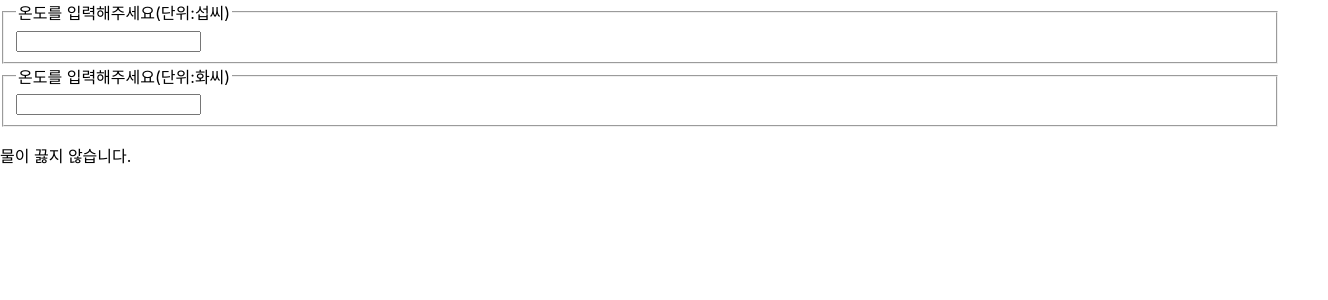
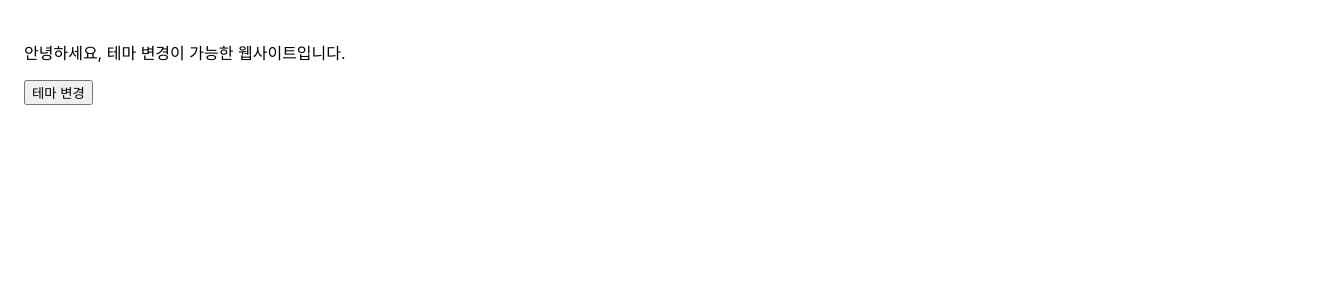
Before and after one commit to sylee990205/react_practice, a React (Create React App) app: page / in a window 1280 px wide. Shown: the top 300 px of the page, 1328 px wide, since content can reach past the window. Built offline with nearby package versions, Linux system fonts and the light colour scheme.

Commit message:
Chapter14: Context를 사용하여 테마 변경 기능 만들기

```diff
--- /dev/null
+++ b/src/chapter_14/DarkOrLight.jsx
@@ -0,0 +1,23 @@
+import React, {useCallback, useState} from 'react';
+import ThemeContext from "./ThemeContext";
+import MainContent from "./MainContent";
+
+function DarkOrLight(props) {
+    const [theme, setTheme] = useState("light");
+
+    const toggleTheme = useCallback(() => {
+        if (theme === "light") {
+            setTheme("dark");
+        } else if (theme === "dark") {
+            setTheme("light");
+        }
+    }, [theme]);
+
+    return (
+        <ThemeContext.Provider value={{theme, toggleTheme}}>
+            <MainContent />
+        </ThemeContext.Provider>
+    )
+}
+
+export default DarkOrLight;
--- /dev/null
+++ b/src/chapter_14/MainContent.jsx
@@ -0,0 +1,22 @@
+import React, {useContext} from 'react';
+import ThemeContext from "./ThemeContext";
+
+function MainContent(props) {
+    const {theme, toggleTheme} = useContext(ThemeContext);
+
+    return (
+        <div style={{
+            width: "100vw",
+            height: "100vh",
+            padding: "1.5rem",
+            backgroundColor: theme === "light" ? "white" : "black",
+            color: theme === "light" ? "black" : "white",
+        }}>
+            <p>안녕하세요, 테마 변경이 가능한 웹사이트입니다.</p>
+            <button onClick={toggleTheme}>테마 변경</button>
+        </div>
+    );
+
+}
+
+export default MainContent;
--- /dev/null
+++ b/src/chapter_14/ThemeContext.jsx
@@ -0,0 +1,5 @@
+import React from 'react';
+
+const ThemeContext = React.createContext();
+ThemeContext.displayName = "ThemeContext";
+export default ThemeContext;
--- a/src/index.js
+++ b/src/index.js
@@ -9,6 +9,8 @@
 import AttendanceBook from "./chapter_10/AttendanceBook";
 import SignUp from "./chapter_11/SignUp";
 import Calculator from "./chapter_12/Calculator";
+import ProfileCard from "./chapter_13/ProfileCard";
+import DarkOrLight from "./chapter_14/DarkOrLight";
 
 const root = ReactDOM.createRoot(document.getElementById('root'));
 /*
@@ -23,7 +25,7 @@
 
 root.render(
     <React.StrictMode>
-        <Calculator />
+        <DarkOrLight />
     </React.StrictMode>
 );
 
```
